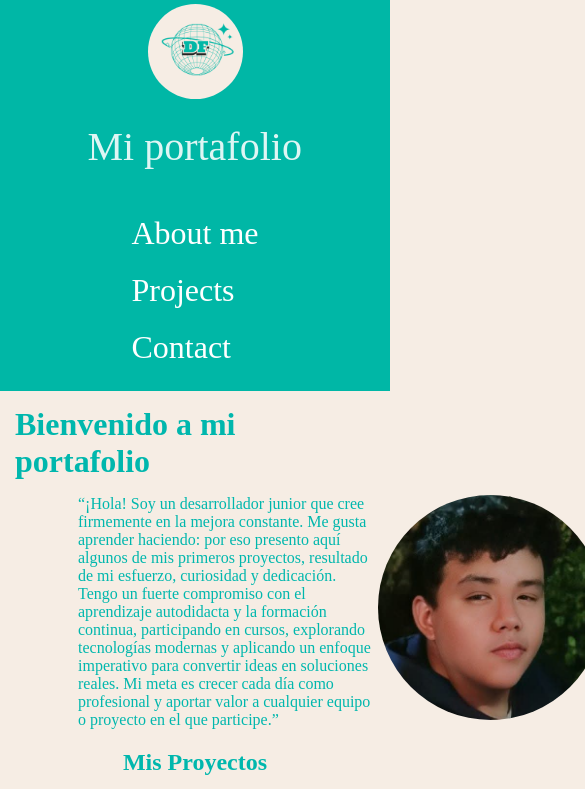
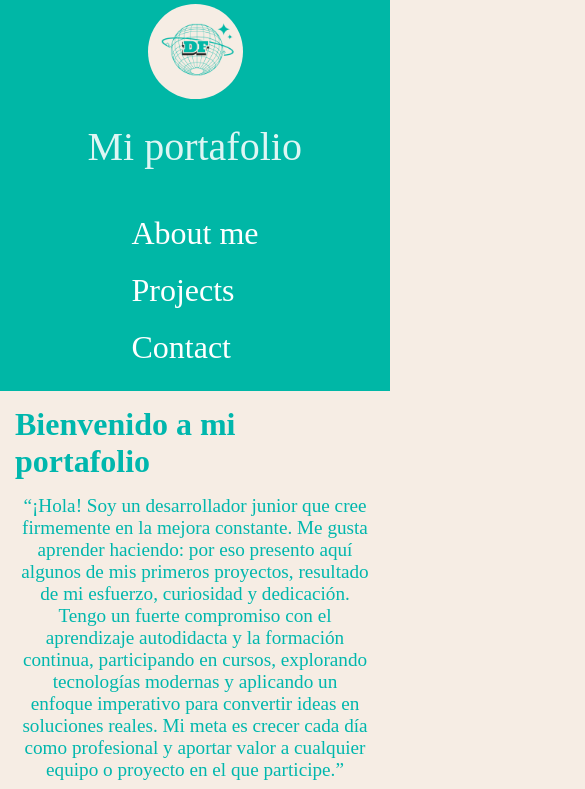
Before and after one commit to davidfernandomitatejada/mi_primer_portafolio, a React (Vite) app: page / in a window 390 px wide. Shown: the top 789 px of the page, 585 px wide, since content can reach past the window. Built offline with nearby package versions, Linux system fonts and the light colour scheme.

Commit message:
cambios en el estilo y responsive en la presentacion

```diff
--- a/src/App.css
+++ b/src/App.css
@@ -1,6 +1,5 @@
 * {
   box-sizing: border-box;
-  margin: 0 auto;
-  padding: 2rem;
+
   text-align: center;
 }
--- a/src/components/styles/MainContent.css
+++ b/src/components/styles/MainContent.css
@@ -24,3 +24,21 @@ Main h1 {
   height: 225px;
   border-radius: 50%;
 }
+@media (max-width: 768px) {
+  .fondo {
+    width: 100%;
+    grid-template-columns: 1fr;
+    justify-items: center;
+  }
+
+  #intro {
+    width: 90%;
+    font-size: 1.2rem;
+    text-align: center;
+  }
+  #fotopers {
+    width: 200px;
+    height: 200px;
+    margin: 10px;
+  }
+}
--- a/src/index.css
+++ b/src/index.css
@@ -1,8 +1,9 @@
-*{
+* {
   color-scheme: light dark;
   color: rgba(255, 255, 255, 0.87);
   margin: 0;
 }
-body{
+body {
   background-color: rgb(246, 237, 228);
+  overflow-x: hidden;
 }
```
